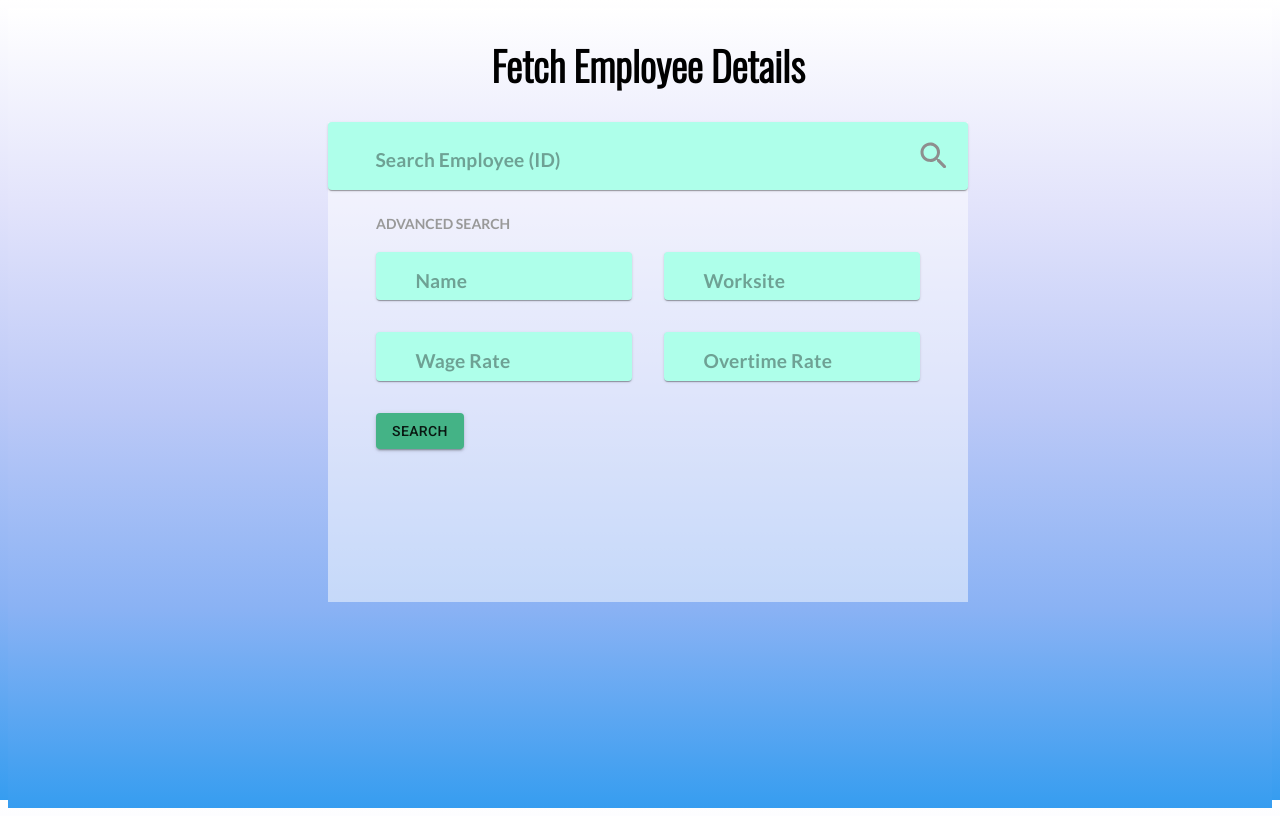
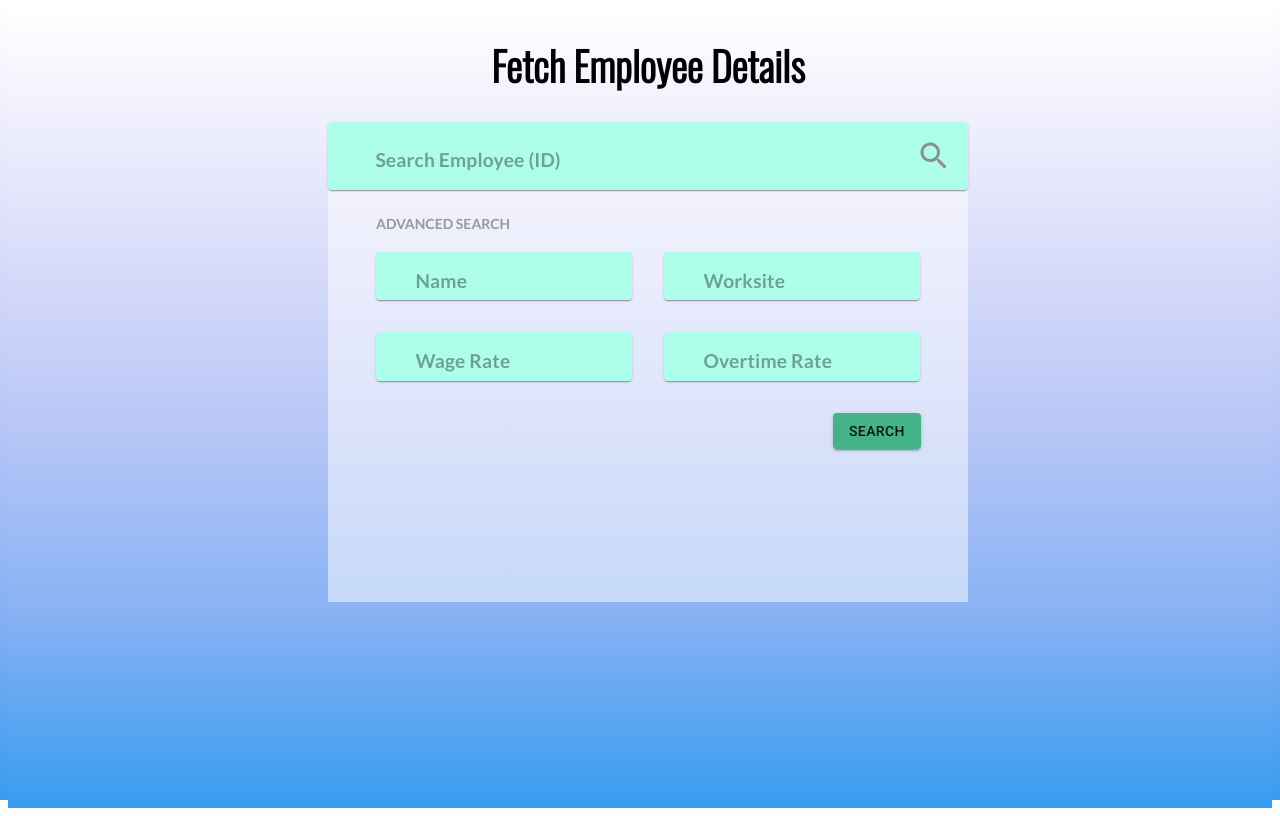
Before and after one commit to antoalex07/registry-frontend, a React (Vite) app: page /getEmployee in a window 1280 px wide. Built offline with nearby package versions, Linux system fonts and the light colour scheme.

Commit message:
small style changes made

```diff
--- a/src/pages/GetEmployee.jsx
+++ b/src/pages/GetEmployee.jsx
@@ -54,6 +54,7 @@ const GetEmployee = () => {
             <SearchRoundedIcon className='search-icon' htmlColor='#8e8e8e'/>
           </IconButton>
         </Paper>
+
         <div className='advance-search'>
           <div className='desc'>
             <h2>ADVANCED SEARCH</h2>
@@ -90,7 +91,7 @@ const GetEmployee = () => {
                 value={employee.overtimeRate}/>
             </Paper>
           </div>
-          <div className='row-third'>
+          <div className='row-last'>
             <ThemeProvider theme={theme}>
               <Button variant='contained' className='submit-button'>
                 Search
```
